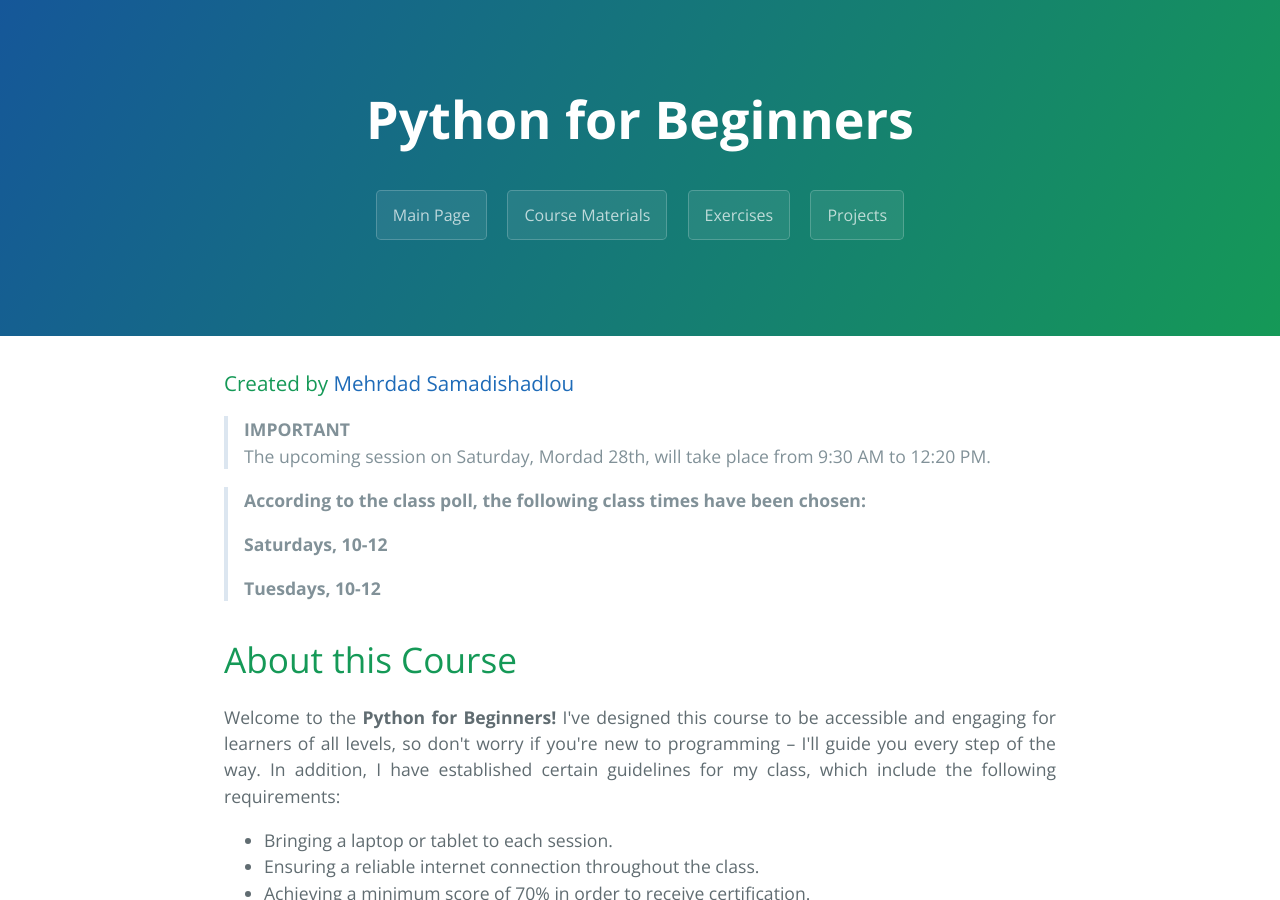
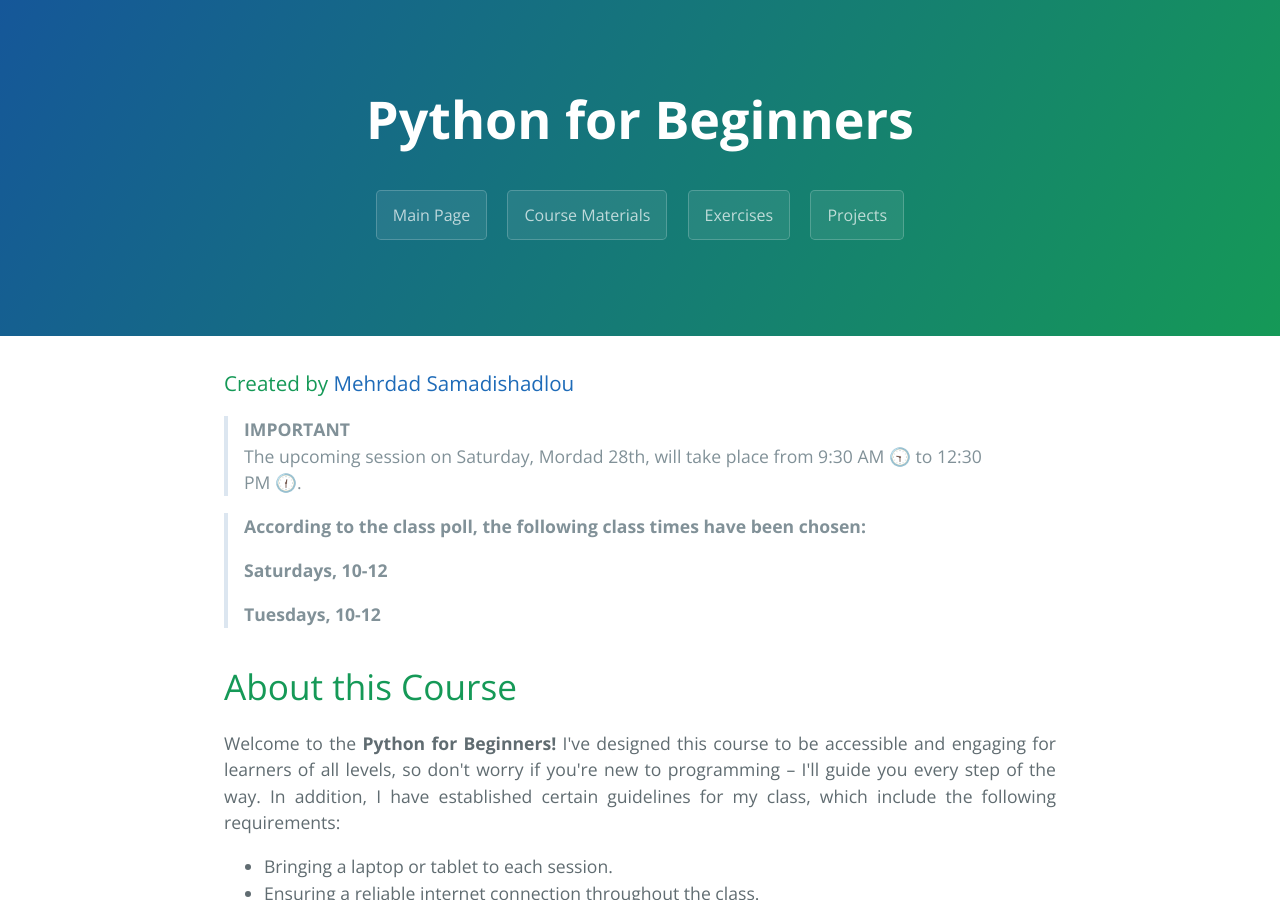
Before and after one commit to MehrdadSamadishadlou/Python_for_Beginners, a Jekyll site: the page built from index.md, in a window 1280 px wide and 900 px high. Built offline with Jekyll 4.4.1, drawn with Linux system fonts in a browser that asks for light colours.

Commit message:
Update index.md

```diff
--- a/index.md
+++ b/index.md
@@ -7,7 +7,7 @@ filename: index
 ### Created by <a href="https://github.com/MehrdadSamadishadlou">Mehrdad Samadishadlou</a>
 
 > **IMPORTANT**
-> The upcoming session on Saturday, Mordad 28th, will take place from 9:30 AM to 12:20 PM.
+> The upcoming session on Saturday, Mordad 28th, will take place from 9:30 AM 🕤  to 12:30 PM 🕧.
 
 
 > **According to the class poll, the following class times have been chosen:**
```
